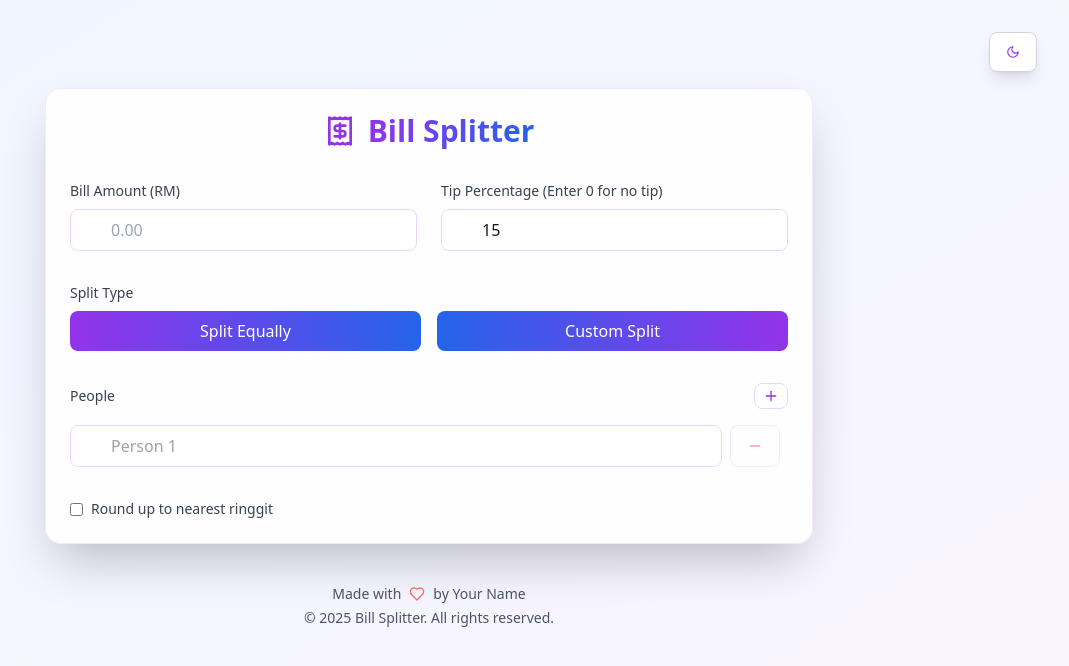
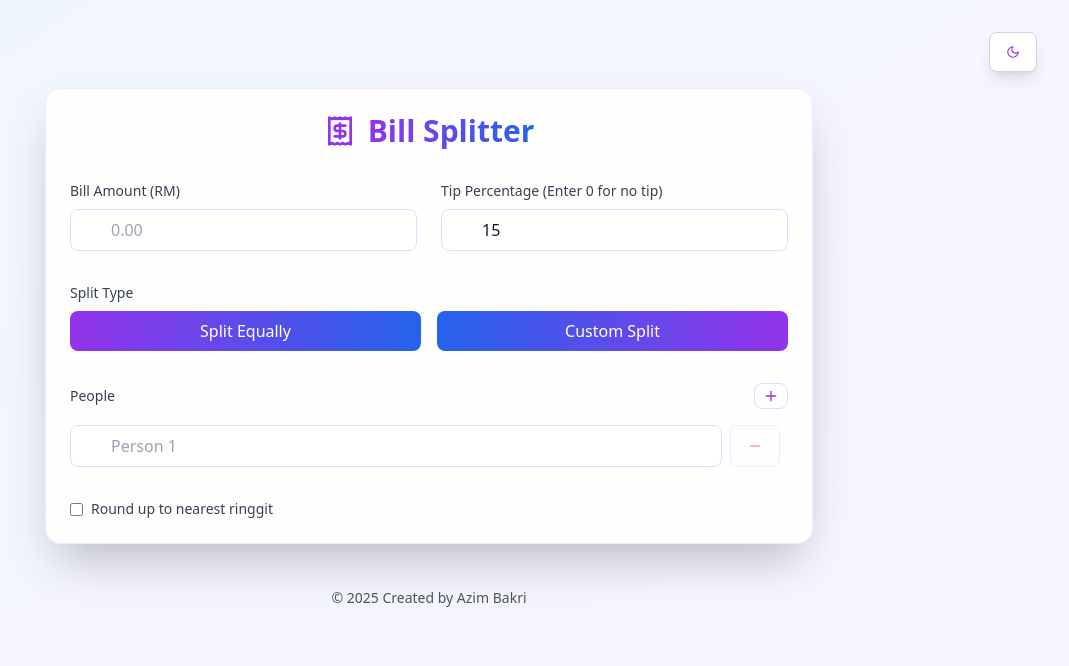
Before and after one commit to aziym/MyBill-Splitter, a React (Vite) app: page / in a window 1280 px wide. Shown: the top 666 px of the page, without its empty margins (211-1280 px from the left). Built offline with nearby package versions, Linux system fonts and the light colour scheme.

Commit message:
Edit copyright

```diff
--- a/src/components/BillSplitter.jsx
+++ b/src/components/BillSplitter.jsx
@@ -6,13 +6,8 @@ import { Input } from './Input';
 
 const Copyright = () => (
   <div className="text-center mt-6 py-4 text-sm text-gray-600 dark:text-gray-400 transition-colors duration-300">
-    <div className="flex items-center justify-center space-x-2">
-      <span>Made with</span>
-      <Heart className="h-4 w-4 text-red-500 animate-pulse" />
-      <span>by Your Name</span>
-    </div>
     <div className="mt-1">
-      <span>© {new Date().getFullYear()} Bill Splitter. All rights reserved.</span>
+      <span>© {new Date().getFullYear()} Created by Azim Bakri</span>
     </div>
   </div>
 );
```
